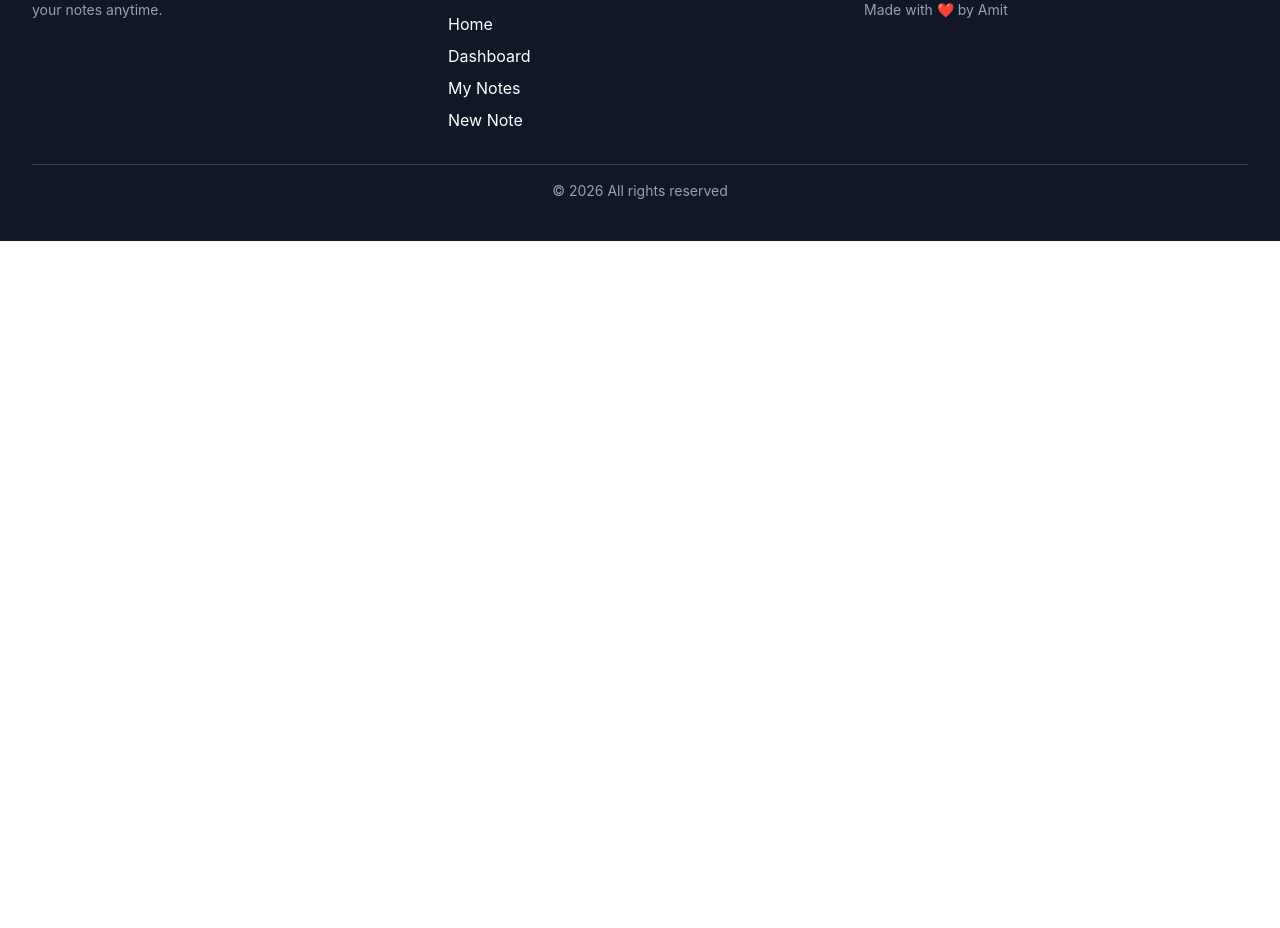
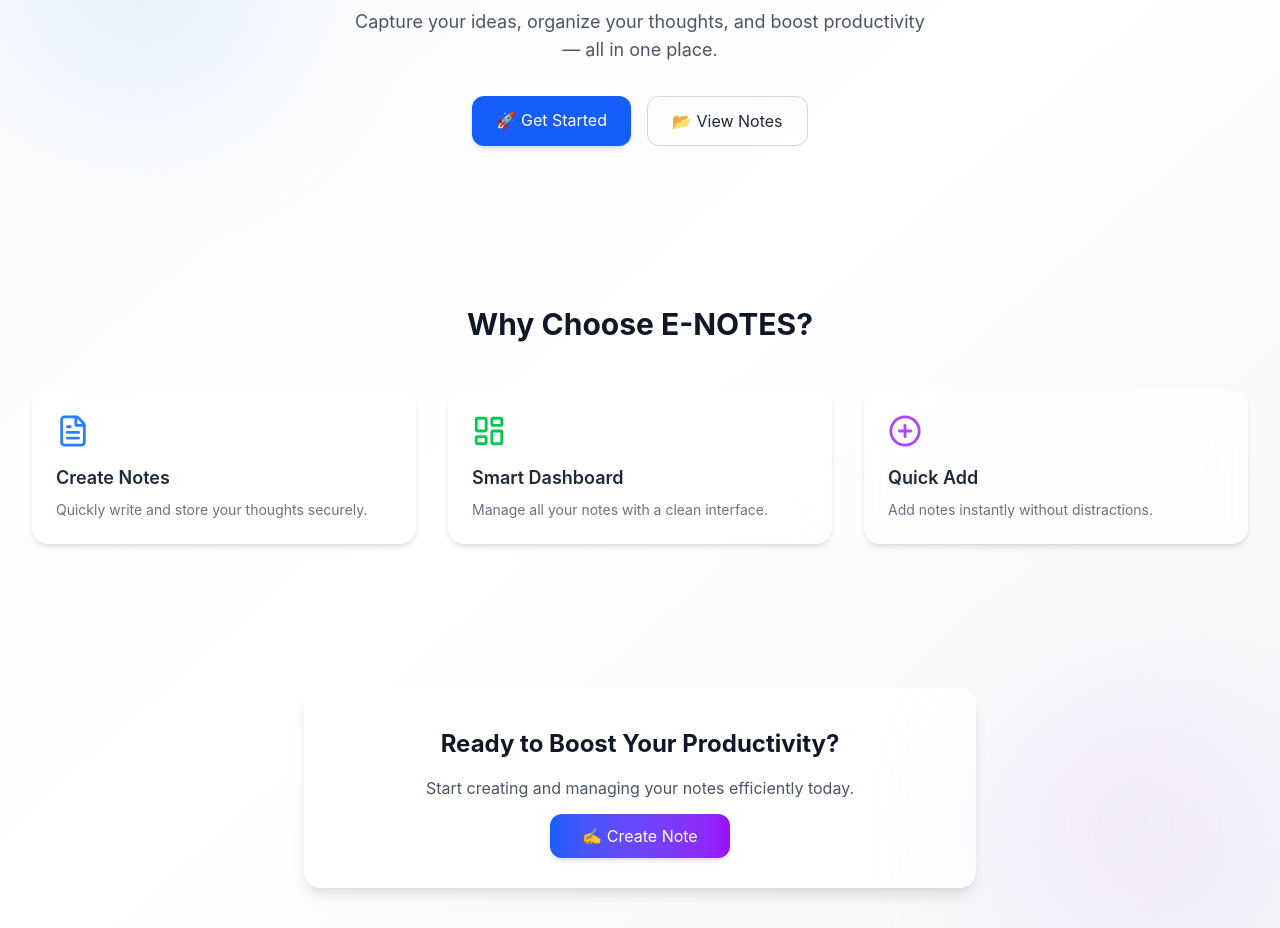
Before and after one commit to AmitKumarPatel374/Smart-Notes-App, a React app in the folder frontend/: page / in a window 1280 px wide. Shown: the part 224-1152 px from the top of the page. Before the commit the page ends 800 px from the top, so only its background shows below. Built offline with nearby package versions, Linux system fonts and the light colour scheme; the HTML template or start-up script is replaced by a standard one.

Commit message:
feat(footer): implement home page well organised

```diff
--- a/frontend/src/components/Footer.jsx
+++ b/frontend/src/components/Footer.jsx
@@ -1,12 +1,10 @@
-import React from "react";
-import { NavLink } from "react-router-dom";
+import React from "react"
+import { NavLink } from "react-router-dom"
 
 const Footer = () => {
   return (
     <footer className="bg-gray-900 text-white px-8 py-10 mt-10">
-
       <div className="grid grid-cols-1 md:grid-cols-3 gap-8">
-
         {/* Logo / About */}
         <div>
           <h1 className="text-xl font-bold mb-3">E-NOTES</h1>
@@ -19,7 +17,6 @@ const Footer = () => {
         <div>
           <h2 className="text-lg font-semibold mb-3">Quick Links</h2>
           <div className="flex flex-col gap-2">
-
             <NavLink
               to="/profile"
               className="hover:text-gray-300 transition"
@@ -54,30 +51,23 @@ const Footer = () => {
             >
               New Note
             </NavLink>
-
           </div>
         </div>
 
         {/* Extra Section */}
         <div>
           <h2 className="text-lg font-semibold mb-3">Contact</h2>
-          <p className="text-gray-400 text-sm">
-            Email: ENotes@gmail.com
-          </p>
-          <p className="text-gray-400 text-sm">
-            Made with ❤️ by Amit
-          </p>
+          <p className="text-gray-400 text-sm">Email: enotes@gmail.com</p>
+          <p className="text-gray-400 text-sm">Made with ❤️ by Amit</p>
         </div>
-
       </div>
 
       {/* Bottom Line */}
       <div className="border-t border-gray-700 mt-8 pt-4 text-center text-sm text-gray-400">
         © {new Date().getFullYear()} All rights reserved
       </div>
+    </footer>
+  )
+}
 
-    </footer>
-  );
-};
-
-export default Footer;
+export default Footer
--- a/frontend/src/pages/Home.jsx
+++ b/frontend/src/pages/Home.jsx
@@ -1,11 +1,101 @@
-import React from 'react'
+import React from "react";
+import { NavLink } from "react-router-dom";
+import { FileText, PlusCircle, LayoutDashboard } from "lucide-react";
 
 const Home = () => {
   return (
-    <div>
-      Home this is
+    <div className="bg-gradient-to-br from-gray-50 via-white to-gray-100 min-h-screen text-gray-800 relative overflow-hidden">
+
+      {/* Background Glow */}
+      <div className="absolute top-0 left-0 w-72 h-72 bg-blue-200 rounded-full blur-3xl opacity-30"></div>
+      <div className="absolute bottom-0 right-0 w-72 h-72 bg-purple-200 rounded-full blur-3xl opacity-30"></div>
+
+      {/* Hero Section */}
+      <section className="flex flex-col items-center justify-center text-center py-24 px-6 relative">
+
+        <h1 className="text-4xl md:text-6xl font-extrabold mb-4 bg-gradient-to-r from-blue-600 to-purple-600 bg-clip-text text-transparent">
+          Smart Notes for Smart People 🧠
+        </h1>
+
+        <p className="text-gray-600 max-w-xl mb-8 text-lg">
+          Capture your ideas, organize your thoughts, and boost productivity — all in one place.
+        </p>
+
+        <div className="flex gap-4 flex-wrap justify-center">
+          <NavLink
+            to="/dashboard"
+            className="bg-blue-600 text-white px-6 py-3 rounded-xl shadow-md hover:shadow-lg hover:scale-105 transition"
+          >
+            🚀 Get Started
+          </NavLink>
+
+          <NavLink
+            to="/dashboard/view"
+            className="px-6 py-3 rounded-xl border border-gray-300 hover:bg-gray-100 transition"
+          >
+            📂 View Notes
+          </NavLink>
+        </div>
+
+      </section>
+
+      {/* Features Section */}
+      <section className="px-8 py-16 relative">
+        <h2 className="text-3xl font-bold text-center mb-12 text-gray-900">
+          Why Choose E-NOTES?
+        </h2>
+
+        <div className="grid md:grid-cols-3 gap-8">
+
+          {/* Card */}
+          <div className="bg-white/70 backdrop-blur-lg p-6 rounded-2xl shadow-md hover:shadow-xl hover:-translate-y-2 transition">
+            <FileText size={34} className="mb-4 text-blue-500" />
+            <h3 className="text-lg font-semibold mb-2">Create Notes</h3>
+            <p className="text-gray-500 text-sm">
+              Quickly write and store your thoughts securely.
+            </p>
+          </div>
+
+          <div className="bg-white/70 backdrop-blur-lg p-6 rounded-2xl shadow-md hover:shadow-xl hover:-translate-y-2 transition">
+            <LayoutDashboard size={34} className="mb-4 text-green-500" />
+            <h3 className="text-lg font-semibold mb-2">Smart Dashboard</h3>
+            <p className="text-gray-500 text-sm">
+              Manage all your notes with a clean interface.
+            </p>
+          </div>
+
+          <div className="bg-white/70 backdrop-blur-lg p-6 rounded-2xl shadow-md hover:shadow-xl hover:-translate-y-2 transition">
+            <PlusCircle size={34} className="mb-4 text-purple-500" />
+            <h3 className="text-lg font-semibold mb-2">Quick Add</h3>
+            <p className="text-gray-500 text-sm">
+              Add notes instantly without distractions.
+            </p>
+          </div>
+
+        </div>
+      </section>
+
+      {/* CTA Section */}
+      <section className="text-center py-20 px-6">
+        <div className="bg-white shadow-lg rounded-2xl p-10 max-w-2xl mx-auto">
+          <h2 className="text-2xl font-bold mb-4 text-gray-900">
+            Ready to Boost Your Productivity?
+          </h2>
+          <p className="text-gray-600 mb-6">
+            Start creating and managing your notes efficiently today.
+          </p>
+
+          <NavLink
+            to="/dashboard/addNote"
+            className="bg-gradient-to-r from-blue-600 to-purple-600 text-white px-8 py-3 rounded-xl hover:scale-105 transition shadow-md"
+          >
+            ✍️ Create Note
+          </NavLink>
+        </div>
+      </section>
+
     </div>
-  )
-}
+  );
+};
 
-export default Home
+export default Home;
```
